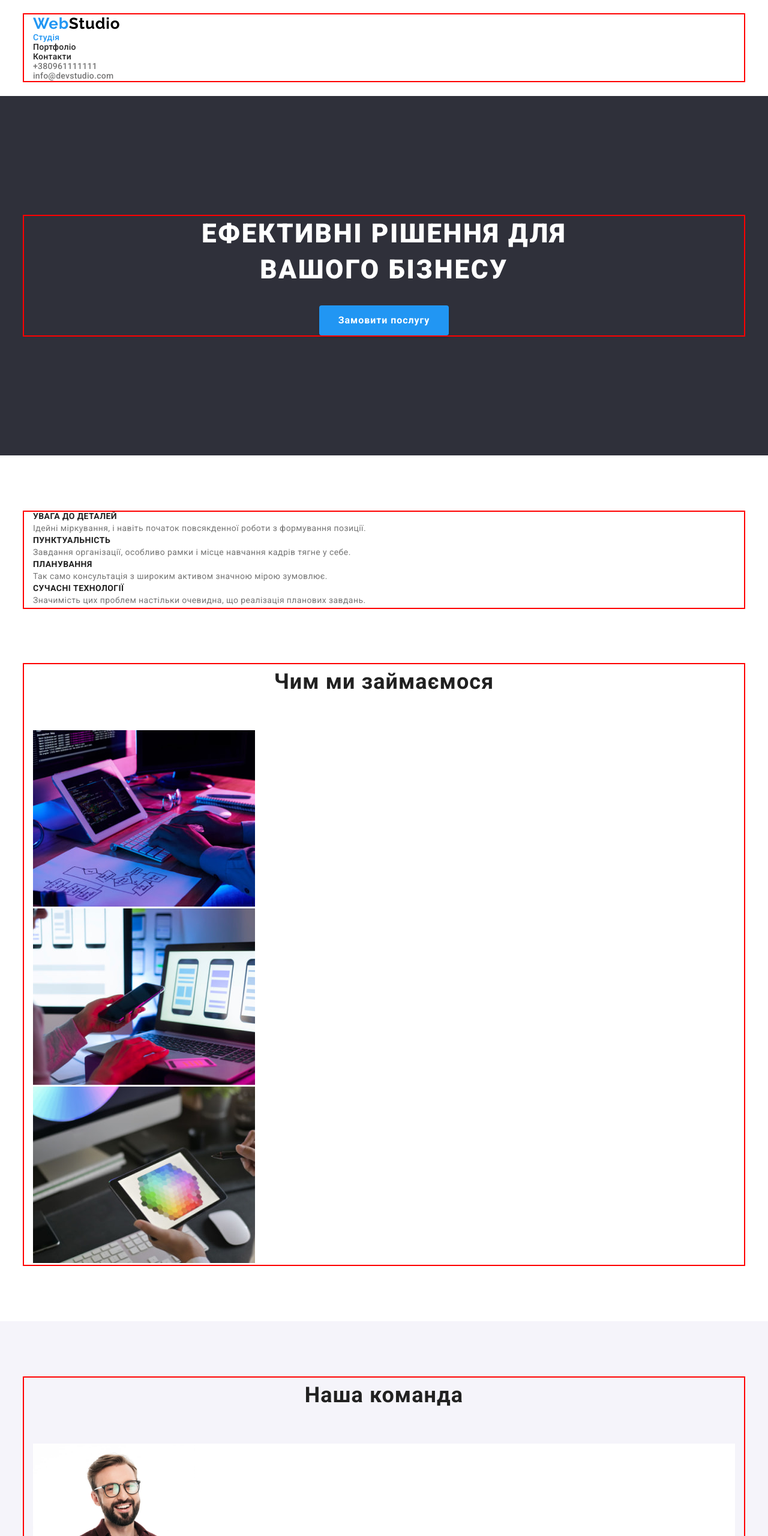
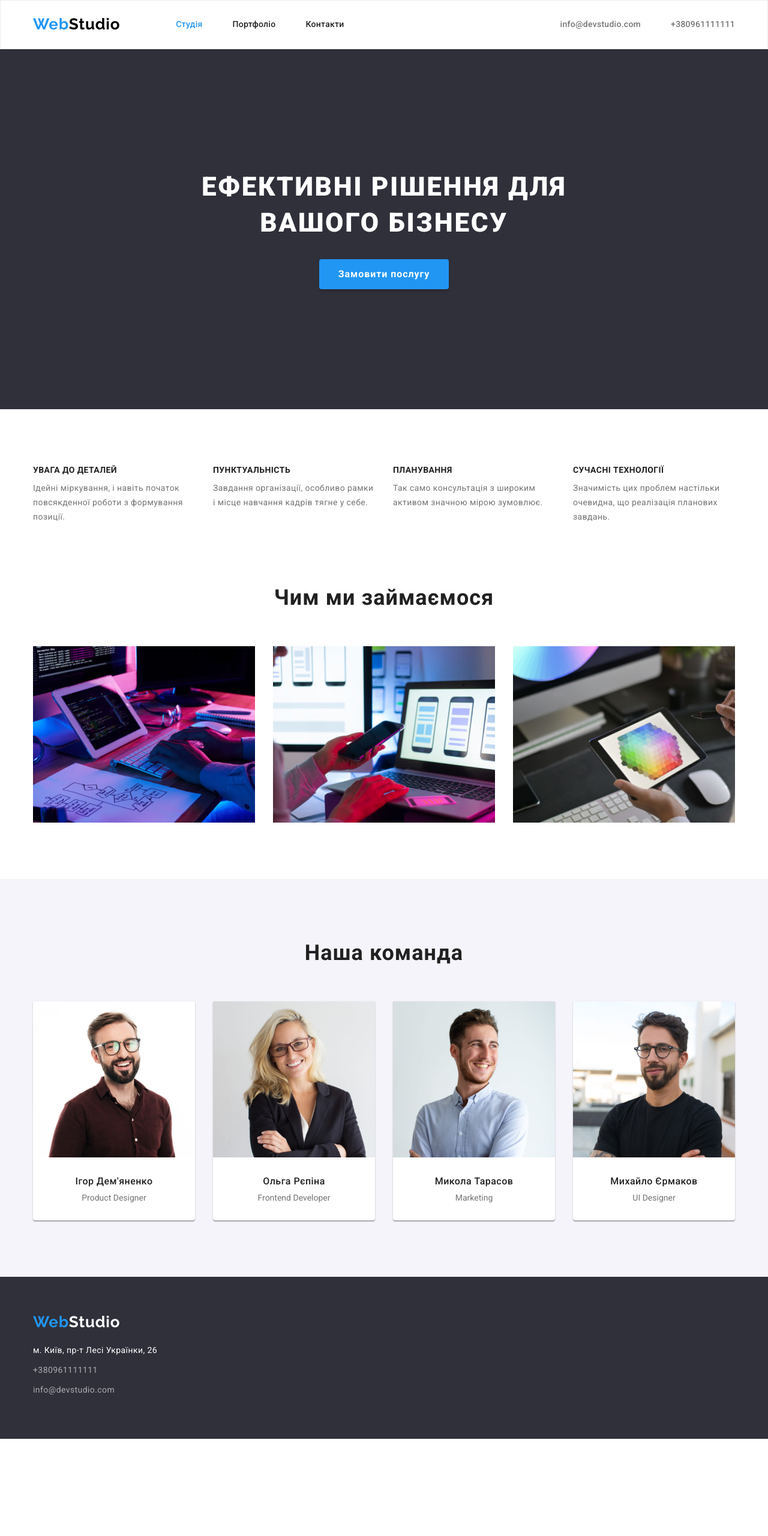
Before and after one commit to HronaOlha/goit-markup-hw-03, a plain HTML site: page index.html in a window 1280 px wide. Shown: the top 2560 px of the page at 60% size. After the commit the page ends 2398 px from the top, so only its background shows below. Drawn offline with nearby package versions, Linux system fonts and the light colour scheme.

Commit message:
додано флекс

```diff
--- a/css/styles.css
+++ b/css/styles.css
@@ -1,5 +1,3 @@
-/*  ACTIVE ДЛЯ КНОПОК ТРЕБА??? */
-
 :root {
   --main-color-light: #ffffff;
   --second-color-dark: #212121;
@@ -27,11 +25,16 @@ ul {
   list-style: none;
 }
 
+img {
+  display: block;
+  max-width: 100%;
+  height: auto;
+}
+
 .container {
   width: 1200px;
   padding-left: 15px;
   padding-right: 15px;
-  outline: 2px solid red;
   margin: 0 auto;
 }
 
@@ -86,6 +89,7 @@ body {
 } */
 
 .filter-btn {
+  padding: 6px 22px;
   font-family: inherit;
   font-weight: 500;
   font-size: 16px;
@@ -95,6 +99,7 @@ body {
   color: var(--second-color-dark);
   background-color: var(--second-color-bgc);
   border: none;
+  border-radius: 4px;
   cursor: pointer;
 }
 
@@ -113,10 +118,23 @@ body {
 /*-------------------------- HEADER --------------------------*/
 
 .header {
-  padding: 24px 0 25px 0;
+  /* padding: 24px 0 25px 0; */
+  border: 1px solid #ececec;
+}
+
+.header .container {
+  display: flex;
+  align-items: center;
+}
+
+.container nav {
+  display: flex;
+  align-items: center;
 }
 
 .header-logo {
+  margin-right: 93px;
+  padding: 24px 0 25px;
   font-family: "Raleway", sans-serif;
   font-weight: 700;
   font-size: 26px;
@@ -129,6 +147,15 @@ body {
   color: var(--accent-color);
 }
 
+.header-list {
+  display: flex;
+  gap: 50px;
+}
+
+.header-link {
+  padding: 32px 0;
+}
+
 .header-link:hover,
 .header-link:focus {
   color: var(--accent-color);
@@ -139,6 +166,12 @@ body {
   line-height: 1.14;
   letter-spacing: 0.02em;
   color: var(--second-color-dark);
+}
+
+.header-contacts {
+  display: flex;
+  gap: 50px;
+  margin-left: auto;
 }
 
 .contacts-item {
@@ -189,7 +222,17 @@ body {
   color: var(--second-color-dark);
 }
 
+.benefits-list {
+  display: flex;
+  gap: 30px;
+}
+
+.benefits-title {
+  margin-bottom: 10px;
+}
+
 .benefits-items {
+  width: calc((100% - 90px) / 4);
   line-height: 1.71;
   letter-spacing: 0.03em;
 }
@@ -209,13 +252,28 @@ body {
   padding-bottom: 50px;
 }
 
+.section-list {
+  display: flex;
+  gap: 30px;
+}
+
 /*-------------------------- TEAM --------------------------*/
 
 .team {
   background-color: var(--second-color-bgc);
 }
 
+.team-item-content {
+  padding: 30px;
+}
+
+.team-list {
+  display: flex;
+  gap: 30px;
+}
+
 .team-title {
+  margin-bottom: 10px;
   font-weight: 500;
   font-size: 16px;
   line-height: 1.19;
@@ -230,6 +288,9 @@ body {
 
 .team-item {
   background-color: #ffffff;
+  box-shadow: 0px 1px 3px rgba(0, 0, 0, 0.12), 0px 1px 1px rgba(0, 0, 0, 0.14),
+    0px 2px 1px rgba(0, 0, 0, 0.2);
+  border-radius: 0px 0px 4px 4px;
 }
 
 /*-------------------------- FOOTER --------------------------*/
@@ -250,6 +311,10 @@ body {
   margin-bottom: 20px;
 }
 
+.footer-item {
+  margin-bottom: 9px;
+}
+
 .footer-address {
   font-style: normal;
   line-height: 1.71;
@@ -268,7 +333,31 @@ body {
 
 /*-------------------------- PORTFOLIO --------------------------*/
 
+.filter-btn-list {
+  display: flex;
+  justify-content: center;
+  gap: 8px;
+  margin-bottom: 50px;
+}
+
+.portfolio-list {
+  display: flex;
+  flex-wrap: wrap;
+  gap: 30px;
+}
+
+.portfolio-item {
+  width: calc((100% - 60px) / 3);
+
+  border: 1px solid #eeeeee;
+}
+
+.portfolio-content {
+  padding: 20px 24px;
+}
+
 .portfolio-title {
+  margin-bottom: 4px;
   font-size: 18px;
   line-height: 2;
   letter-spacing: 0.06em;
--- a/index.html
+++ b/index.html
@@ -21,10 +21,10 @@
     <link rel="stylesheet" href="./css/styles.css" />
   </head>
   <body>
-    <!-- ХЕДЕР -->
+    <!-- HEADER -->
     <header class="header">
       <div class="container">
-        <nav>
+        <nav class="nav">
           <a href="/" class="header-logo link" lang="en"
             ><span class="logo-accent">Web</span>Studio</a
           >
@@ -42,18 +42,19 @@
         </nav>
         <ul class="header-contacts list">
           <li class="contacts-item">
-            <a class="header-link link" href="tel:+380961111111"
-              >+380961111111</a
+            <a class="header-link link" href="mailto:info@devstudio.com"
+              >info@devstudio.com</a
             >
           </li>
           <li class="contacts-item">
-            <a class="header-link link" href="mailto:info@devstudio.com"
-              >info@devstudio.com</a
+            <a class="header-link link" href="tel:+380961111111"
+              >+380961111111</a
             >
           </li>
         </ul>
       </div>
     </header>
+    <!-- MAIN -->
     <main>
       <!-- Герой -->
       <section class="hero">
@@ -65,7 +66,7 @@
         <section class="benefits section">
           <div class="container">
             <h2 class="visually-hidden">Переваги</h2>
-            <ul class="list">
+            <ul class="benefits-list list">
               <li class="benefits-items">
                 <h3 class="benefits-title">УВАГА ДО ДЕТАЛЕЙ</h3>
                 <p>
@@ -96,12 +97,11 @@
             </ul>
           </div>
         </section>
-          </div>
       <!-- Чим ми займаємося -->
       <section class="services">
         <div class="container">
           <h2 class="section-title">Чим ми займаємося</h2>
-          <ul class="list">
+          <ul class="section-list list">
             <li>
               <img
                 src="./images/imgone.jpg"
@@ -133,7 +133,7 @@
       <section class="team section">
         <div class="container">
           <h2 class="section-title">Наша команда</h2>
-          <ul class="list">
+          <ul class="team-list list">
             <li class="team-item">
               <img
                 src="./images/faceone.jpg"
@@ -141,8 +141,10 @@
                 width="270"
                 height="260"
               />
+              <div class ="team-item-content">
                 <h3 class="team-title">Ігор Дем'яненко</h3>
                 <p class="team-text" lang="en">Product Designer</p>
+              </div>
             </li>
             <li class="team-item">
               <img
@@ -151,8 +153,10 @@
                 width="270"
                 height="260"
               />
+              <div class ="team-item-content">
                 <h3 class="team-title">Ольга Рєпіна</h3>
                 <p class="team-text" lang="en">Frontend Developer</p>
+              </div>
             </li>
             <li class="team-item">
               <img
@@ -161,8 +165,10 @@
                 width="270"
                 height="260"
               />
+              <div class ="team-item-content">
                 <h3 class="team-title">Микола Тарасов</h3>
                 <p class="team-text" lang="en">Marketing</p>
+              </div>
             </li>
             <li class="team-item">
               <img
@@ -171,22 +177,24 @@
                 width="270"
                 height="260"
               />
+              <div class ="team-item-content">
                 <h3 class="team-title">Михайло Єрмаков</h3>
                 <p class="team-text" lang="en">UI Designer</p>
+              </div>
             </li>
           </ul>
         </div>
       </section>
     </main>
-    <!-- ФУТЕР -->
+    <!-- FOOTER -->
     <footer class="footer">
         <div class="container">
           <a class="footer-logo link" href="/"
             ><span class="logo-accent">Web</span>Studio</a
           >
           <address class="footer-address">
-            <ul class="footer-list list">
-              <li>
+            <ul class="list">
+              <li class="footer-item">
                 <a
                   class="link"
                   href="https://goo.gl/maps/n65HcsuPfZMH7TJv9"
@@ -195,12 +203,12 @@
                   >м. Київ, пр-т Лесі Українки, 26</a
                 >
               </li>
-              <li>
+              <li class="footer-item">
                 <a class="footer-contacts link" href="tel:+380961111111"
                   >+380961111111</a
                 >
               </li>
-              <li>
+              <li class="footer-item">
                 <a class="footer-contacts link" href="mailto:info@devstudio.com"
                   >info@devstudio.com</a
                 >
```
Also changed, not shown: portfolio.html (+31 -10 lines). Lines whose indentation alone changed are shown as unchanged.
